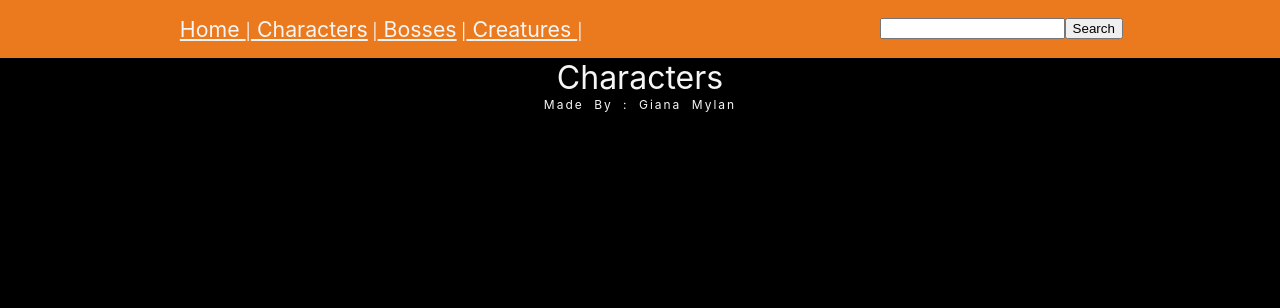
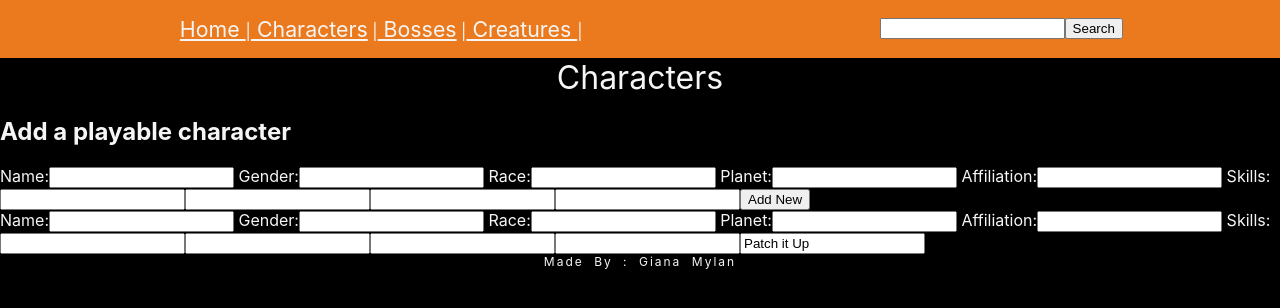
Before and after one commit to GianaMylan/BorderlandsApp, a React (Create React App) app in the folder client/: page /Characters in a window 1280 px wide. Shown: the top 308 px of the page. Built offline with nearby package versions, Linux system fonts and the light colour scheme; no server answers.

Commit message:
5:30 update

```diff
--- a/client/src/App.js
+++ b/client/src/App.js
@@ -39,7 +39,7 @@ function App() {
   function Home() {
     return (
         <header>
-          <a className="sprite-nav-logo" href="/en-US/"></a>
+
           <div>
             <p> this is the home page </p>
           </div>
--- a/client/src/components/Characters.js
+++ b/client/src/components/Characters.js
@@ -79,6 +79,65 @@ function Characters () {
                 characters && characters.map(character => < Characters character={ character } selectCharacter={ selectCharacter } deleteCharacter={ deleteCharacter } />)
             }
             </div>
+
+            <div>
+                <h2> Add a playable character </h2>
+                <form className="newCharacterForm"
+                onChange={ (e) => handleChange(e) }
+                onSubmit= { (e) => handleSubmit(e) }>
+                    <label> Name:
+                        <input type="text" name="name" />
+                    </label>
+                    <label> Gender:
+                        <input type="text" name="name" />
+                    </label>
+                    <label> Race:
+                        <input type="text" name="name" />
+                    </label>
+                    <label> Planet:
+                        <input type="text" name="name" />
+                    </label>
+                    <label> Affiliation:
+                        <input type="text" name="name" />
+                    </label>
+                    <label> Skills:
+                        <input type="text" name="name" />
+                        <input type="text" name="name" />
+                        <input type="text" name="name" />
+                        <input type="text" name="name" />
+                    </label>
+                    <input type="submit" value="Add New"/>
+                </form>
+
+                {
+                    selectCharacter && <form
+                    onChange= { (e) => handleChange(e) }
+                    onSubmit= { (e) => handleSubmit(e) }>
+                        <label> Name:
+                            <input type="text" name="name" />
+                        </label>
+                        <label> Gender:
+                            <input type="text" name="name" />
+                        </label>
+                        <label> Race:
+                            <input type="text" name="name" />
+                        </label>
+                        <label> Planet:
+                            <input type="text" name="name" />
+                        </label>
+                        <label> Affiliation:
+                            <input type="text" name="name" />
+                        </label>
+                        <label> Skills:
+                            <input type="text" name="name" />
+                            <input type="text" name="name" />
+                            <input type="text" name="name" />
+                            <input type="text" name="name" />
+                        </label>
+                        <input type="sumbit" value="Patch it Up" />
+                    </form>
+                }
+            </div>
             <div className="footer">
                 <footer> Made By : Giana Mylan </footer>
             </div>
```
